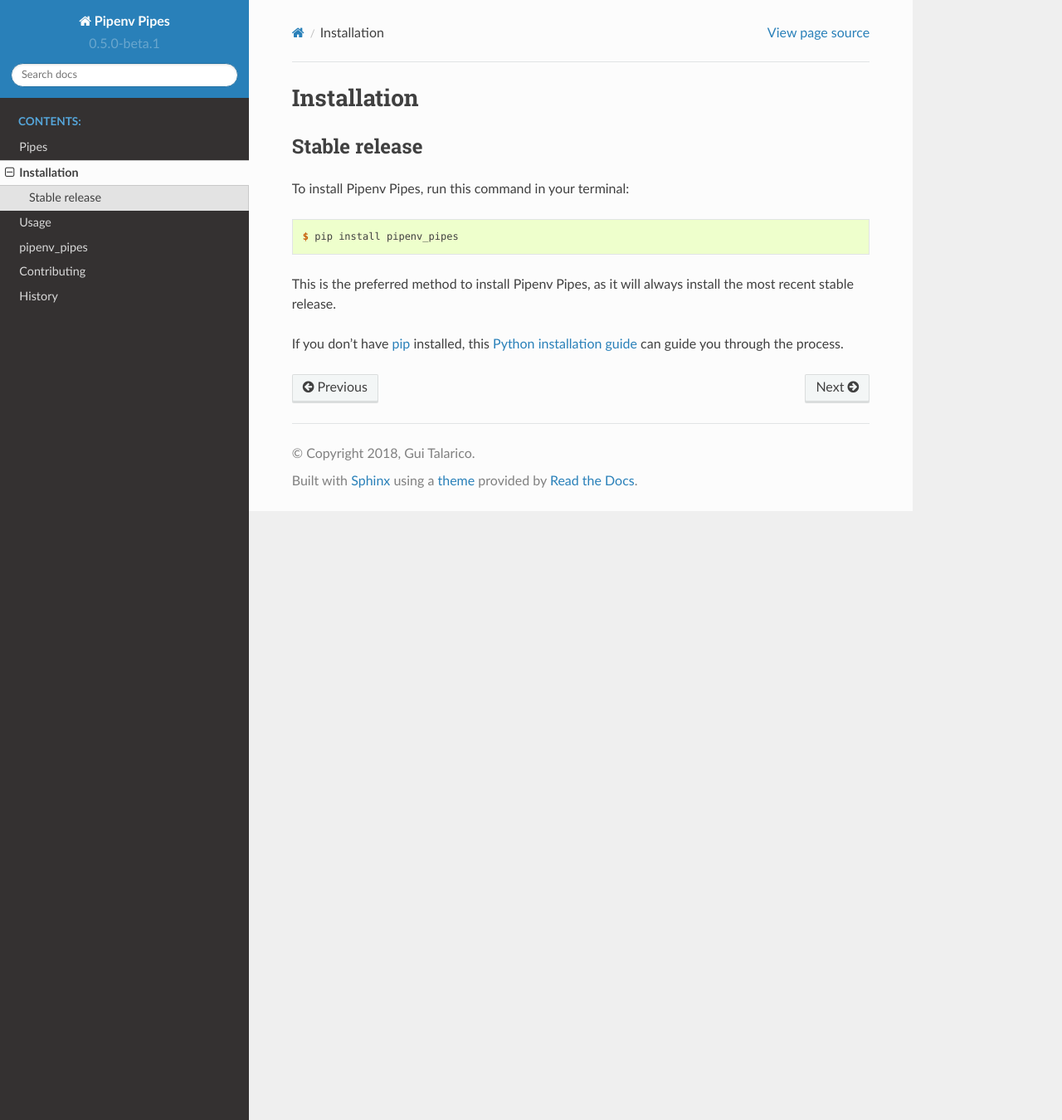
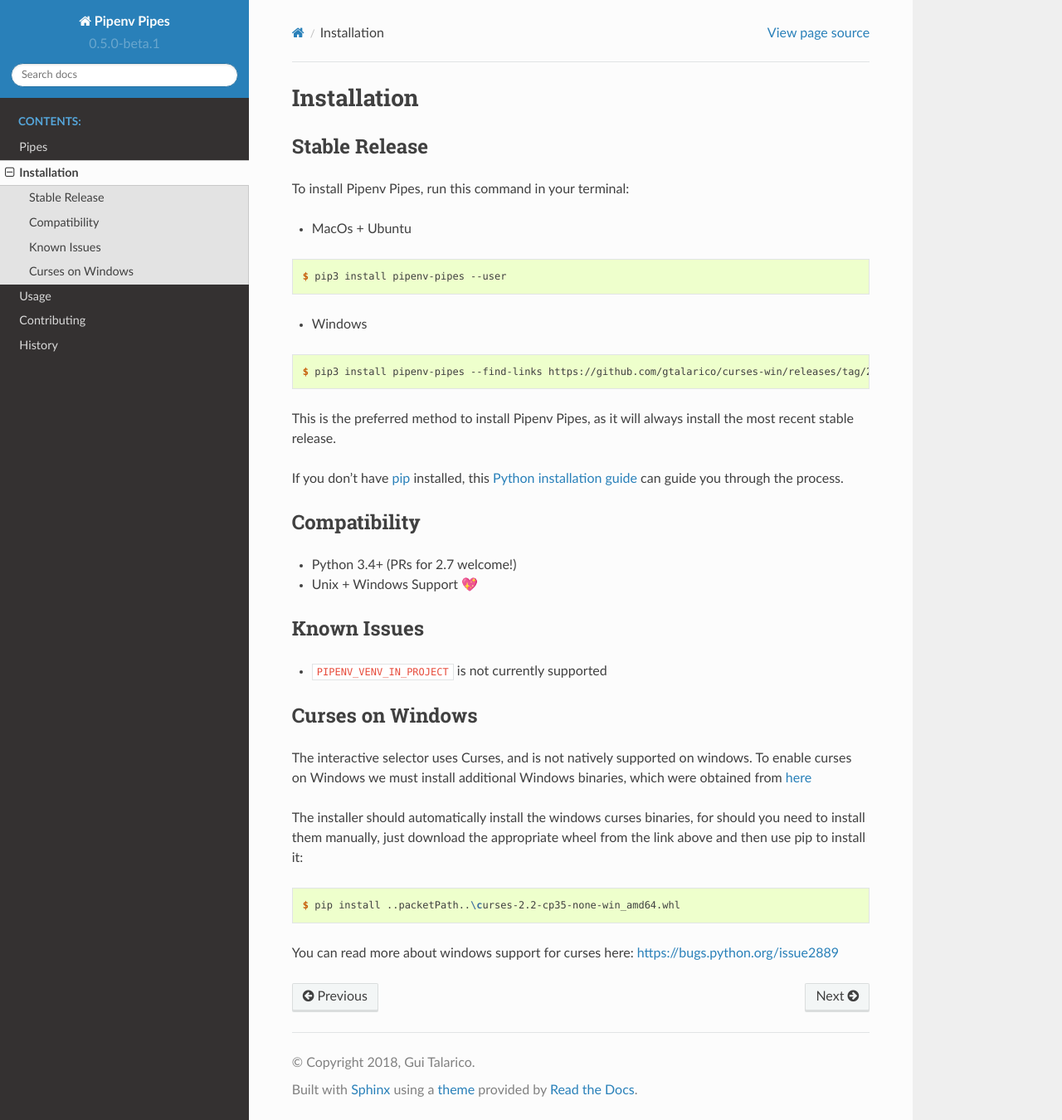
Before and after one commit to gtalarico/pipenv-pipes, a Sphinx documentation site: the page built from docs/installation.rst, in a window 1280 px wide and 1350 px high. Shown: the whole window at 83% size. Built offline with Sphinx 7.4.7 and the Read the Docs theme 2.0.0, drawn with Linux system fonts in a browser that asks for light colours.

Commit message:
Major Docs fixed

```diff
--- a/docs/conf.py
+++ b/docs/conf.py
@@ -25,6 +25,8 @@
 import pipenv_pipes
 
 # -- General configuration ---------------------------------------------
+
+html_show_sourcelink = True
 
 # If your documentation needs a minimal Sphinx version, state it here.
 #
--- a/docs/index.rst
+++ b/docs/index.rst
@@ -8,7 +8,6 @@
    readme
    installation
    usage
-   modules
    contributing
    history
 
--- a/docs/installation.rst
+++ b/docs/installation.rst
@@ -5,19 +5,60 @@
 ============
 
 
-Stable release
+Stable Release
 --------------
 
 To install Pipenv Pipes, run this command in your terminal:
 
+* MacOs + Ubuntu
+
 .. code-block:: console
 
-    $ pip install pipenv_pipes
+    $ pip3 install pipenv-pipes --user
 
-This is the preferred method to install Pipenv Pipes, as it will always install the most recent stable release.
+* Windows
 
-If you don't have `pip`_ installed, this `Python installation guide`_ can guide
-you through the process.
+.. code-block:: console
+
+    $ pip3 install pipenv-pipes --find-links https://github.com/gtalarico/curses-win/releases/tag/2.2.0
+
+This is the preferred method to install Pipenv Pipes,
+as it will always install the most recent stable release.
+
+If you don't have `pip`_ installed, this `Python installation guide`_
+can guide you through the process.
 
 .. _pip: https://pip.pypa.io
 .. _Python installation guide: http://docs.python-guide.org/en/latest/starting/installation/
+
+
+Compatibility
+-------------
+
+* Python 3.4+ (PRs for 2.7 welcome!)
+* Unix + Windows Support 💖
+
+
+Known Issues
+------------
+
+* ``PIPENV_VENV_IN_PROJECT`` is not currently supported
+
+
+Curses on Windows
+-----------------
+
+The interactive selector uses Curses, and  is not natively supported on windows.
+To enable curses on Windows we must install additional Windows binaries,
+which were obtained from `here <https://www.lfd.uci.edu/~gohlke/pythonlibs/#curses>`_
+
+The installer should automatically install the windows curses binaries, for should you need to install
+them manually, just download the appropriate wheel from the link above and then use pip to install it:
+
+
+.. code-block:: console
+
+    $ pip install ..packetPath..\curses-2.2-cp35-none-win_amd64.whl
+
+You can read more about windows support for curses here:
+https://bugs.python.org/issue2889
--- a/pipenv_pipes/__init__.py
+++ b/pipenv_pipes/__init__.py
@@ -5,3 +5,4 @@
 __author__ = """Gui Talarico"""
 __version__ = '0.5.0-beta.1'
 __email__ = 'gui.talarico+pip@gmail.com'
+__url__ = 'github.com/gtalarico/pipenv-pipes'
```
Also changed, not shown: CONTRIBUTING.rst (+6 -1 lines), README.rst (+1 -175 lines), docs/usage.rst (+170 -1 lines), docs/static/gif-curses-2.gif (added), docs/static/gif-curses.gif (added), docs/static/gif-link.gif (added), docs/static/gif-list.gif (added), docs/static/gif-overall.gif (added).
